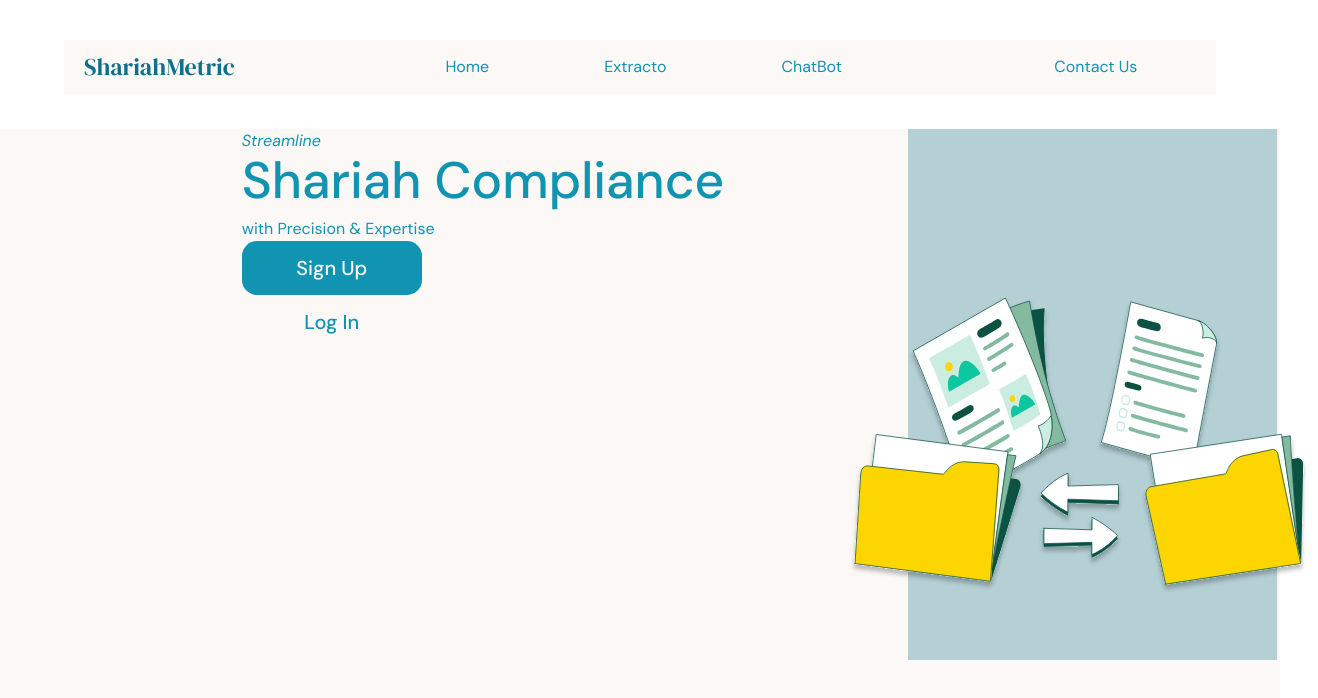
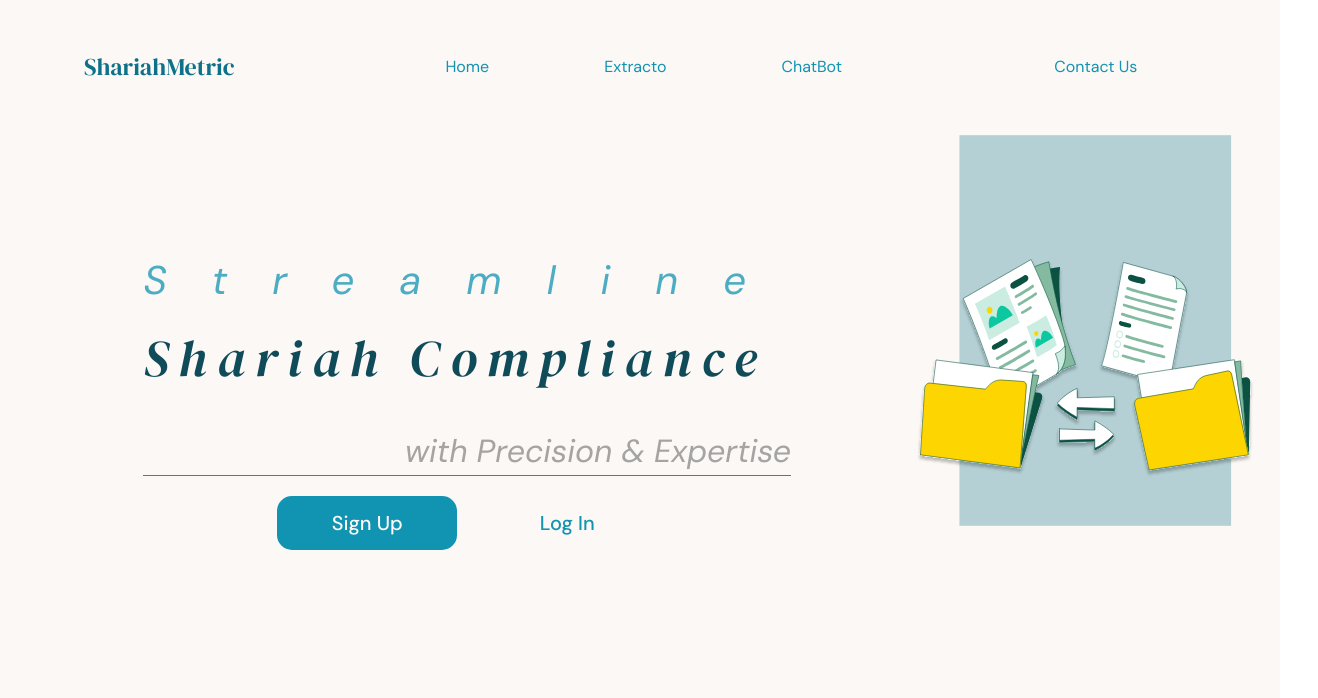
Before and after one commit to kerryyys/UMH2024, a React (Vite) app in the folder frontend/shariahmetric/: page /Home in a window 1280 px wide. Shown: the top 698 px of the page, 1318 px wide, since content can reach past the window. Built offline with nearby package versions, Linux system fonts and the light colour scheme.

Commit message:
Update home page UI

```diff
--- a/frontend/shariahmetric/src/App.css
+++ b/frontend/shariahmetric/src/App.css
@@ -1,11 +1,11 @@
 @import url('https://fonts.googleapis.com/css2?family=DM+Sans:wght@400;500;700&display=swap');
-.body {
+/* .body {
   background-color: #FBF8F6;
   margin: 0;
   padding: 0;
+  height: 100vh;
+  width: 100vh;
   font-family: "DM Sans", sans-serif;
-  box-sizing: border-box;
   font-size: 16px;
   color: #1193B2;
-  padding-bottom: 4%;
-}
+} */
--- a/frontend/shariahmetric/src/components-css/NavBar.css
+++ b/frontend/shariahmetric/src/components-css/NavBar.css
@@ -8,7 +8,6 @@
   justify-content: space-between;
   align-items: center;
   font-family: "DM Sans", sans-serif;
-  background-color: #FBF8F6;
   padding: 0 20px;
   margin: 0 auto;
   position: fixed;
--- a/frontend/shariahmetric/src/pages-css/Home.css
+++ b/frontend/shariahmetric/src/pages-css/Home.css
@@ -1,15 +1,15 @@
 @import url("https://fonts.googleapis.com/css2?family=DM+Sans:ital,opsz,wght@0,9..40,100..1000;1,9..40,100..1000&family=DM+Serif+Display:ital@0;1&display=swap");
 
-#Home .main {
+.main {
   width: 100%;
-  height: auto;
-  margin-top: 12%;
-  margin-left: 13%;
+  height: 100vh;
   display: flex;
   justify-content: center;
+  align-items: center;
+  padding-left: 10%;
 }
 
-#Home body {
+body {
   background-color: #fbf8f6;
   margin: 0;
   padding: 0;
@@ -17,7 +17,7 @@
   color: #1193b2;
 }
 
-.content em {
+em {
   color: rgba(17, 147, 178, 0.75);
   font-size: 40px;
   letter-spacing: 45px;
@@ -25,11 +25,8 @@
   font-weight: 400;
 }
 
-.content em span {
-  margin-right: -45px;
-}
 
-.content h1 {
+h1 {
   font-size: 85px;
   font-family: "DM Serif Display", serif;
   font-weight: 700;
@@ -40,28 +37,27 @@
   color: #104b59;
 }
 
-.content .sc {
+.sc {
   border-bottom: 1px solid #1193b2;
   width: min-content;
 }
 
-.content .precise {
+.precise {
   font-size: 24px;
   color: rgba(79, 79, 79, 0.5);
   font-style: italic;
-  margin-left: 50%;
-  margin-top: 10px;
+  text-align: right;
 }
 
-.content .precise .with {
+.precise, .with {
   font-size: 20px;
 }
 
-.content .precise .precision-expertise {
+.precise, .precision-expertise {
   font-size: 32px;
 }
 
-.content .buttons {
+.buttons {
   display: flex;
   gap: 20px;
   margin-top: 20px;
@@ -79,10 +75,9 @@
 
 @media screen and (max-width: 768px) {
   .main {
-    margin-top: 30%;
-    margin-left: 0;
+    padding-left: 10%;
     display: block;
-    padding: 0 20px;
+    padding-top: 40%;
   }
   .sideimage {
     display: none;
--- a/frontend/shariahmetric/src/pages/Home.jsx
+++ b/frontend/shariahmetric/src/pages/Home.jsx
@@ -6,17 +6,19 @@ import { Link } from "react-router-dom";
 
 function Home() {
   return (
-    <div id="Home">
+
+      <div>
         <NavBar />
         <div className="main">
           <div className="contentH">
             <div className="sc">
               <em>
-              Streamlin<span>e</span>
+                <span>Streamline</span>
               </em>
               <h1>Shariah Compliance</h1>
+              <div className="precise">with Precision &amp; Expertise</div>
             </div>
-          <div className="precise">with Precision &amp; Expertise</div>
+
 
             <div className="buttons">
               <Link to="/SignUp">
@@ -27,10 +29,11 @@ function Home() {
               </Link>
             </div>
           </div>
-
           <div className="sideimage"></div>
         </div>
       </div>
+
+
   );
 }
 
--- a/frontend/shariahmetric/src/pages/LogIn.jsx
+++ b/frontend/shariahmetric/src/pages/LogIn.jsx
@@ -1,6 +1,6 @@
 import React, { useState } from 'react';
 import logoImage from '../assets/Log2.svg'; // Import your image file
-import "../pages-css/Login.css";
+import "../pages-css/LogIn.css";
 import { Link } from 'react-router-dom';
 
 function Login() {
```
Lines whose indentation alone changed are shown as unchanged.
